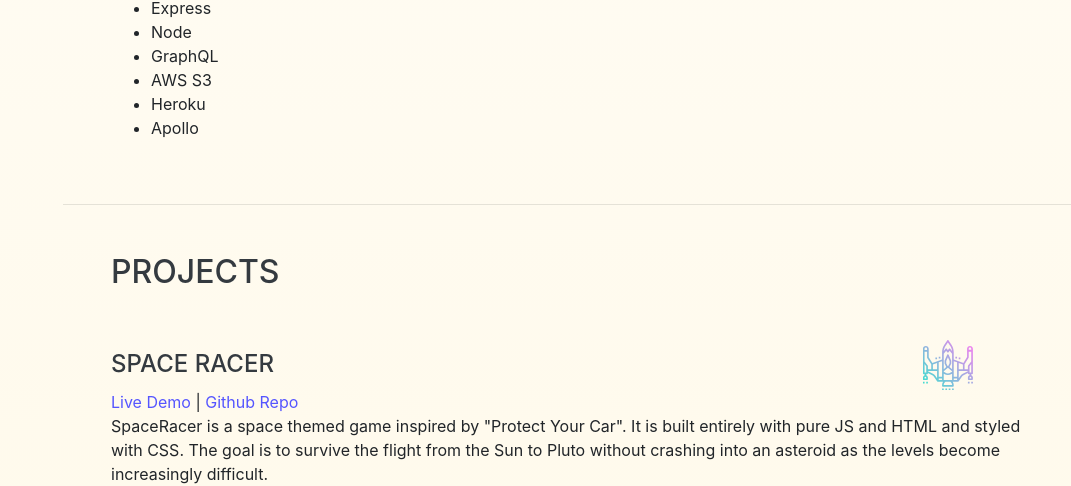
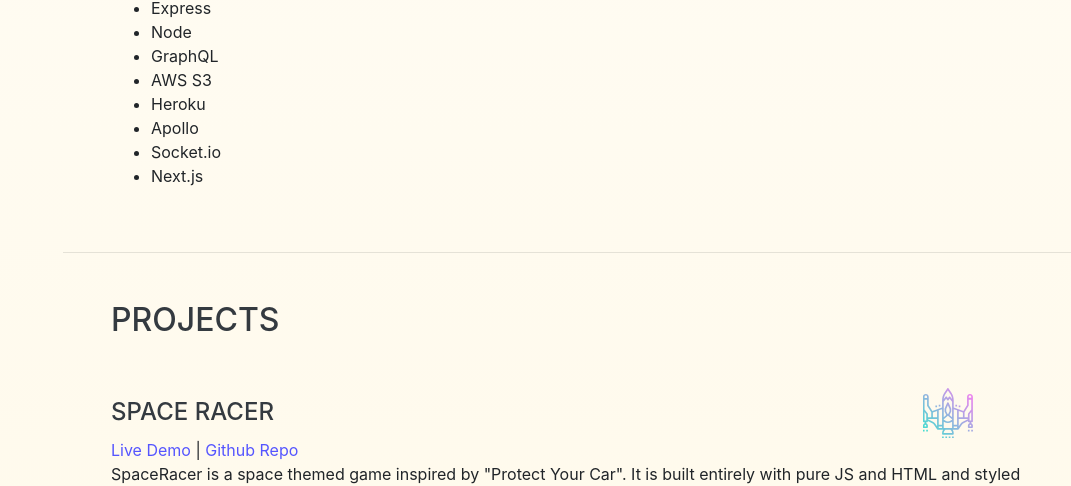
Before and after one commit to Tsanta96/MatteoSantavicca, a website with bundled scripts: page index.html in a window 1280 px wide. Shown: the part 1439-1925 px from the top of the page, without its empty margins (209-1280 px from the left). Built offline with nearby package versions, Linux system fonts and the light colour scheme; a web font is replaced by a local one.

Commit message:
Add Socket.io and Next.js to skills

```diff
--- a/index.html
+++ b/index.html
@@ -149,6 +149,8 @@
             <li>AWS S3</li>
             <li>Heroku</li>
             <li>Apollo</li>
+            <li>Socket.io</li>
+            <li>Next.js</li>
           </ul>
         </div>
     </section>
```
